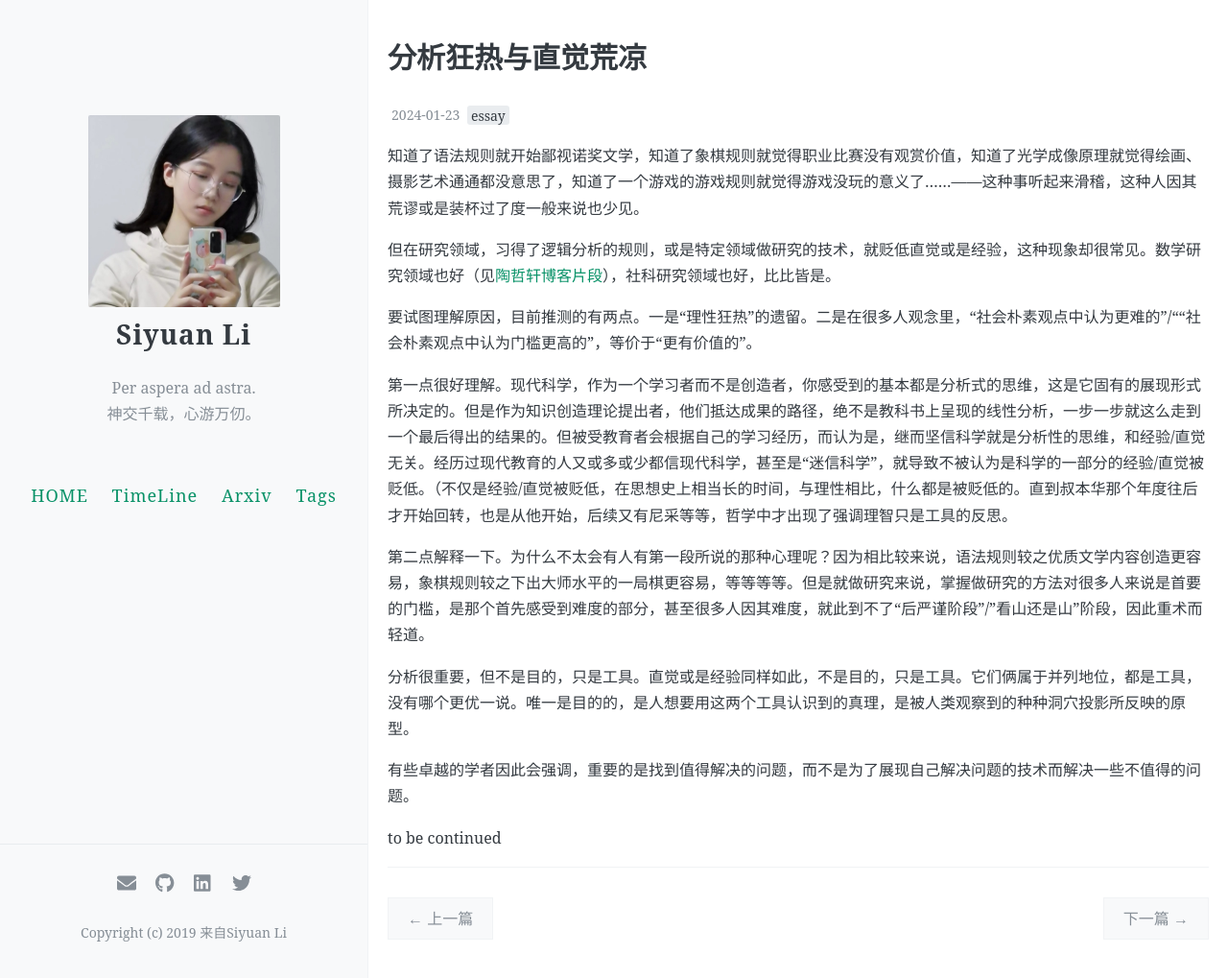
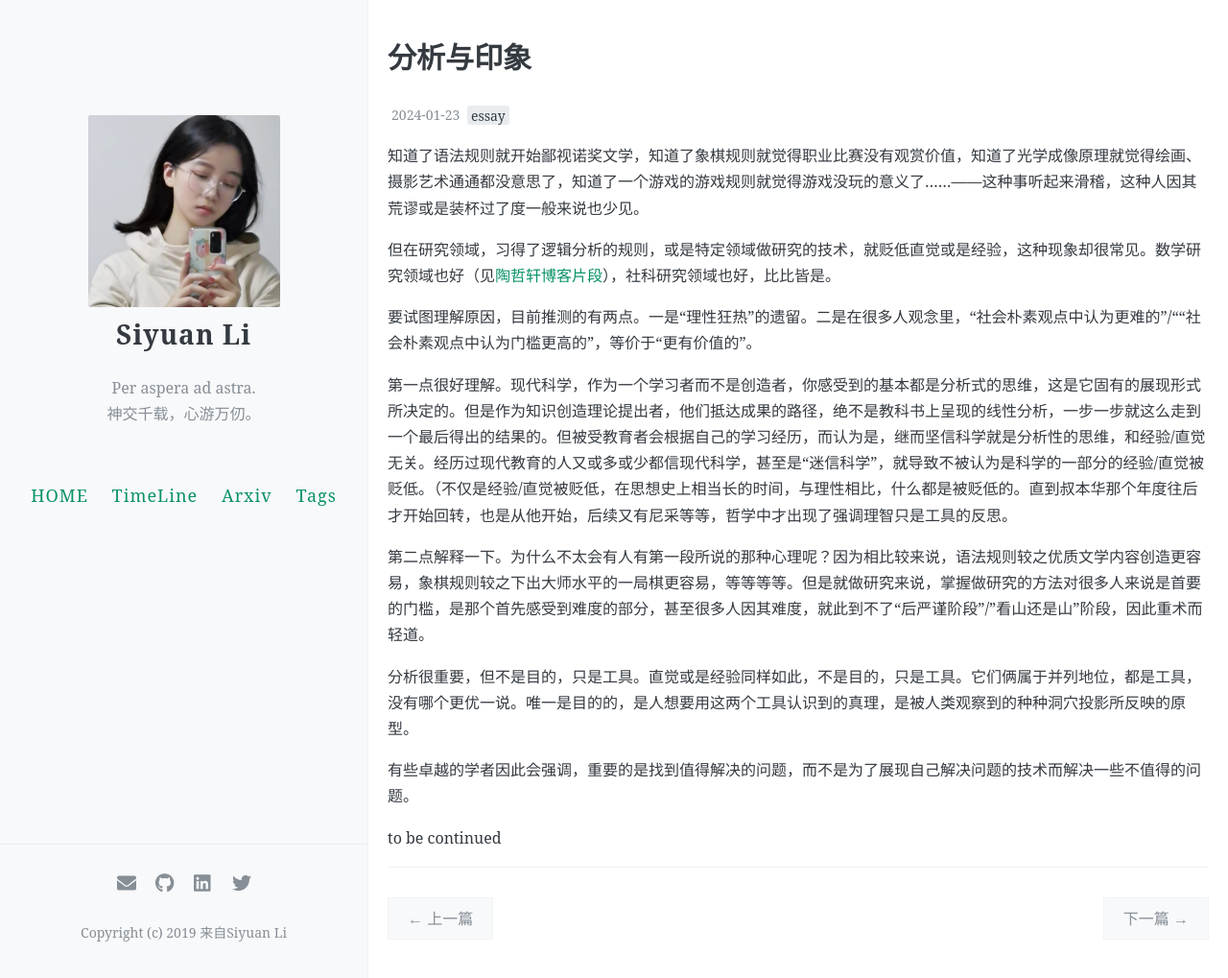
Before and after one commit to ApolloLSY/Attic, a Jekyll site: the page built from _posts/2024-01-23-Essay-preference-for-analytical-thinking.md, in a window 1280 px wide and 1019 px high. Shown: the whole window at 96% size. Built offline with Jekyll 4.4.1, drawn with Linux system fonts in a browser that asks for light colours; comment, search, counter and statistics services are not loaded.

Commit message:
Update 2024-01-23-Essay-preference-for-analytical-thinking.md

```diff
--- a/_posts/2024-01-23-Essay-preference-for-analytical-thinking.md
+++ b/_posts/2024-01-23-Essay-preference-for-analytical-thinking.md
@@ -1,6 +1,6 @@
 ---
 layout: post
-title: 分析狂热与直觉荒凉
+title: 分析与印象
 date: 2024-01-23
 Author: Siyuan Li
 toc: false
```
